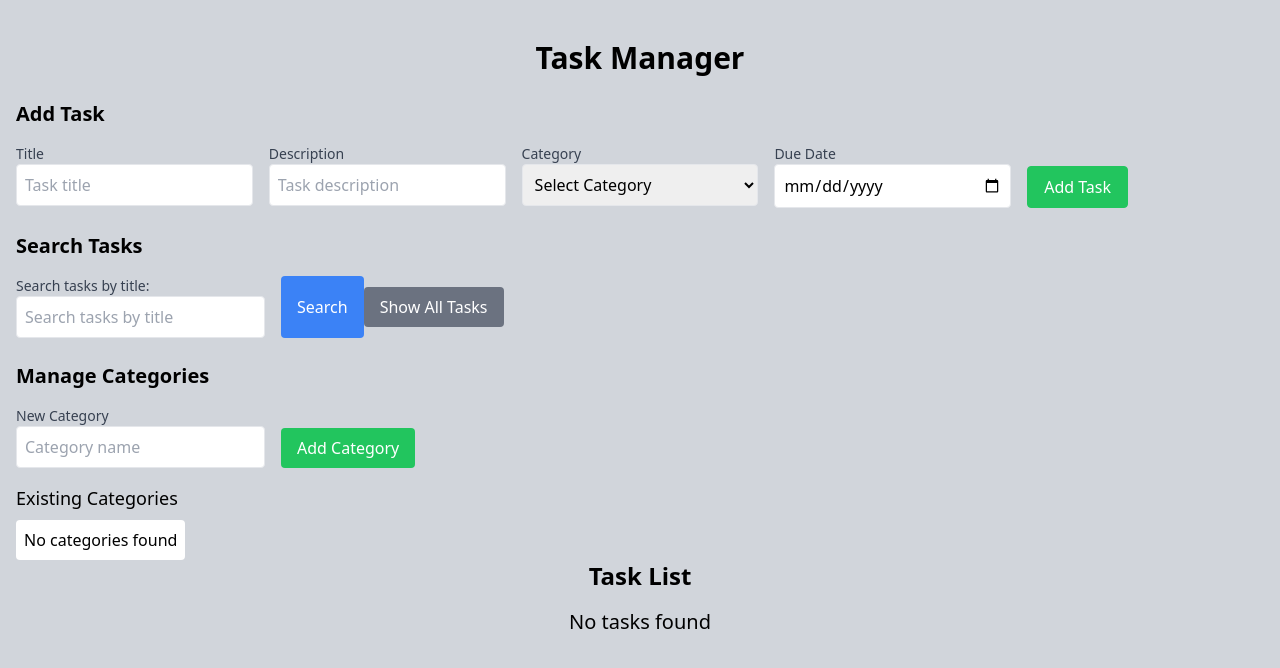
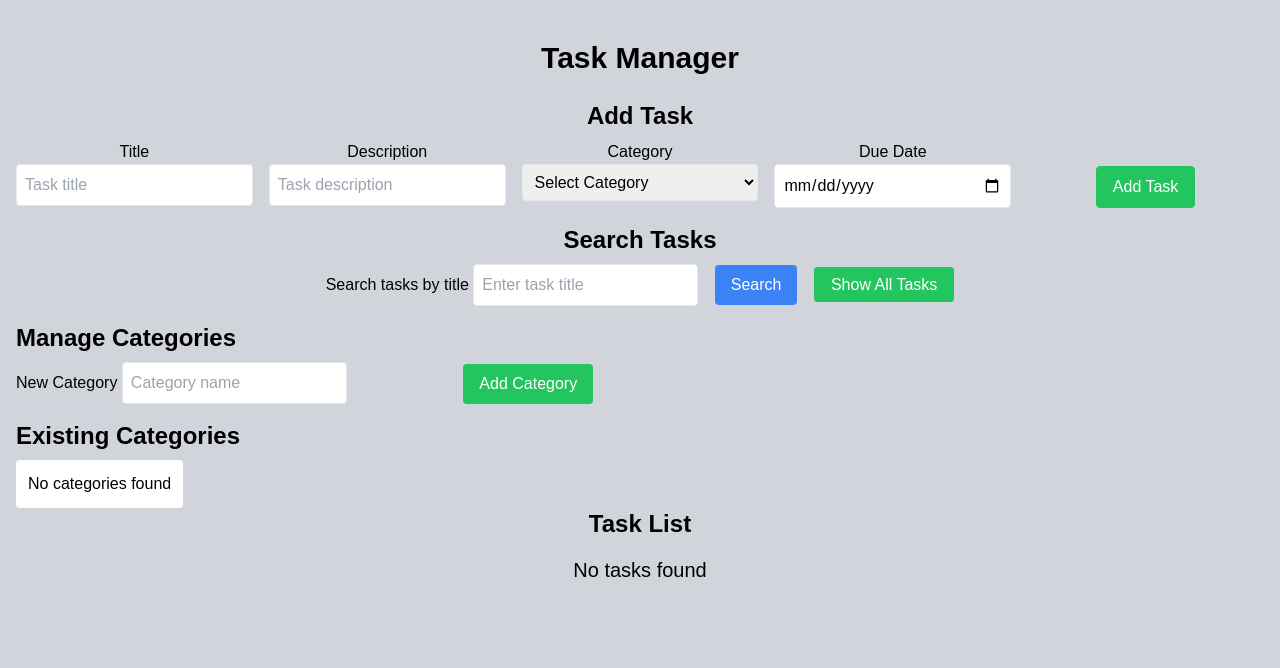
Before and after one commit to BamberDev/Learning-Python, a Flask app: page / in a window 1280 px wide. Shown: the top 668 px of the page. Run offline with Flask 3, Linux system fonts and the light colour scheme; some libraries are stand-ins or nearby versions.

Commit message:
added stylesheet and updated code

```diff
--- a/Learning_Python/python-project/templates/index.html
+++ b/Learning_Python/python-project/templates/index.html
@@ -4,24 +4,48 @@
     <meta charset="UTF-8" />
     <meta name="viewport" content="width=device-width, initial-scale=1.0" />
     <script src="https://cdn.tailwindcss.com"></script>
+    <link
+      rel="stylesheet"
+      type="text/css"
+      href="{{ url_for('static', filename='style.css') }}"
+    />
+    <script>
+      setTimeout(() => {
+        const flashMessages = document.getElementById("flash-messages");
+        if (flashMessages) {
+          flashMessages.style.display = "none";
+        }
+      }, 5000);
+    </script>
     <title>Task Manager</title>
   </head>
   <body class="bg-gray-300 text-black">
+    <!-- Flash Messages -->
+    {% with messages = get_flashed_messages(with_categories=True) %} {% if
+    messages %}
+    <div id="flash-messages" class="sticky top-0 z-50">
+      {% for category, message in messages %}
+      <div
+        class="py-2 px-4 shadow-lg mb-2 text-white flex items-center justify-center {% if category == 'success' %} bg-green-500 {% elif category == 'error' %} bg-red-500 {% elif category == 'info' %} bg-blue-500 {% else %} bg-gray-500 {% endif %}"
+      >
+        <span class="text-lg">{{ message }}</span>
+      </div>
+      {% endfor %}
+    </div>
+    {% endif %} {% endwith %}
+
+    <!-- Main Content -->
+    <main>
       <div class="container mx-auto my-10 px-4">
         <h1 class="text-3xl font-bold text-center mb-6">Task Manager</h1>
 
         <!-- Add Task Form -->
         <div>
-        <h2 class="text-xl font-semibold mb-4">Add Task</h2>
-        <form action="/add" method="POST" class="mb-6">
+          <h2 class="text-2xl font-semibold mb-2">Add Task</h2>
+          <form action="/add" method="POST" class="mb-4">
             <div class="grid grid-cols-1 gap-4 md:grid-cols-5">
               <div>
-              <label
-                for="title"
-                class="block text-sm font-medium text-gray-700"
-              >
-                Title
-              </label>
+                <label for="title" class="form-label"> Title </label>
                 <input
                   type="text"
                   id="title"
@@ -32,10 +56,7 @@
                 />
               </div>
               <div>
-              <label
-                for="description"
-                class="block text-sm font-medium text-gray-700"
-              >
+                <label for="description" class="form-label">
                   Description
                 </label>
                 <input
@@ -47,12 +68,7 @@
                 />
               </div>
               <div>
-              <label
-                for="category"
-                class="block text-sm font-medium text-gray-700"
-              >
-                Category
-              </label>
+                <label for="category" class="form-label"> Category </label>
                 <select
                   id="category"
                   name="category_id"
@@ -65,24 +81,18 @@
                 </select>
               </div>
               <div>
-              <label
-                for="due_date"
-                class="block text-sm font-medium text-gray-700"
-              >
-                Due Date
-              </label>
+                <label for="due_date" class="form-label"> Due Date </label>
                 <input
                   type="date"
                   id="due_date"
                   name="due_date"
                   class="border p-2 w-full rounded"
-                required
                 />
               </div>
               <div class="self-end">
                 <button
                   type="submit"
-                class="bg-green-500 border border-green-500 text-white px-4 py-2 rounded"
+                  class="bg-green-500 hover:bg-green-600 border border-green-500 text-white px-4 py-2 rounded"
                 >
                   Add Task
                 </button>
@@ -92,46 +102,48 @@
         </div>
 
         <!-- Search Form -->
-      <h2 class="text-xl font-semibold mb-4">Search Tasks</h2>
-      <div class="flex items-center mb-6">
-        <form action="/search" method="GET" class="flex space-x-4">
         <div>
-            <label for="query" class="block text-sm font-medium text-gray-700"
-              >Search tasks by title:</label
+          <h2 class="text-2xl font-semibold mb-2">Search Tasks</h2>
+          <div>
+            <form action="/search" method="GET" class="mb-4">
+              <div>
+                <label for="query" class="form-label"
+                  >Search tasks by title</label
                 >
                 <input
                   type="text"
                   id="query"
                   name="query"
-              placeholder="Search tasks by title"
-              class="border p-2 rounded"
+                  placeholder="Enter task title"
+                  class="border p-2 rounded mr-3"
                 />
-          </div>
                 <button
                   type="submit"
-            class="bg-blue-500 text-white px-4 py-2 rounded"
+                  class="bg-blue-500 hover:bg-blue-600 text-white px-4 py-2 rounded mr-3"
                 >
                   Search
                 </button>
-        </form>
-        <a href="/" class="bg-gray-500 text-white px-4 py-2 rounded">
+                <a
+                  href="/"
+                  class="border border-green-500 bg-green-500 hover:bg-green-600 text-white px-4 py-2 rounded"
+                >
                   Show All Tasks
                 </a>
+              </div>
+            </form>
+          </div>
         </div>
 
         <!-- Add and Manage Categories -->
         <div class="flex flex-col items-start">
-        <h2 class="text-xl font-semibold mb-4">Manage Categories</h2>
+          <h2 class="text-2xl font-semibold mb-2">Manage Categories</h2>
           <form
             action="/categories"
             method="POST"
             class="grid grid-cols-2 gap-4 mb-4"
           >
             <div>
-            <label
-              for="category-name"
-              class="block text-sm font-medium text-gray-700"
-            >
+              <label for="category-name" class="form-label">
                 New Category
               </label>
               <input
@@ -146,7 +158,7 @@
             <div class="self-end">
               <button
                 type="submit"
-              class="bg-green-500 text-white px-4 py-2 rounded"
+                class="bg-green-500 hover:bg-green-600 text-white px-4 py-2 rounded"
               >
                 Add Category
               </button>
@@ -155,17 +167,22 @@
 
           <!-- Category List -->
           <div>
-          <h3 class="text-lg font-medium mb-2">Existing Categories</h3>
+            <h2 class="text-2xl font-semibold mb-2">Existing Categories</h2>
             <ul class="flex space-x-4 max-w-[500px] overflow-x-auto">
               {% for category in categories %}
-            <li class="flex justify-between items-center bg-white p-2 rounded">
+              <li
+                class="flex justify-between items-center bg-white p-2 rounded"
+              >
                 <span>{{ category.name }}</span>
                 <form
                   action="/categories/delete/{{ category.id }}"
                   method="POST"
                   class="ml-2"
                 >
-                <button type="submit" class="bg-red-500 text-white p-2 rounded">
+                  <button
+                    type="submit"
+                    class="bg-red-500 text-white p-2 rounded"
+                  >
                     <svg
                       xmlns="http://www.w3.org/2000/svg"
                       class="h-5 w-5"
@@ -184,7 +201,7 @@
                 </form>
               </li>
               {% else %}
-            <li class="bg-white p-2 rounded">No categories found</li>
+              <li class="bg-white p-3 rounded">No categories found</li>
               {% endfor %}
             </ul>
           </div>
@@ -192,43 +209,43 @@
 
         <!-- Task List -->
         <div class="space-y-4">
-        <h1 class="text-2xl font-semibold text-center mb-4">Task List</h1>
+          <h2 class="text-2xl font-semibold text-center mb-4">Task List</h2>
           {% for task in tasks %}
           <div class="bg-neutral-100 p-4 rounded shadow-lg relative">
-          <form action="/update/{{ task.id }}" method="POST" class="space-y-4">
-            <h2 class="text-lg font-semibold text-center">
+            <form
+              action="/update/{{ task.id }}"
+              method="POST"
+              class="space-y-2"
+            >
+              <h3 class="text-lg font-semibold text-center">
                 Task {{ task.id }}
-            </h2>
+              </h3>
 
               <!-- Task Title -->
               <div>
-              <label
-                for="title-{{ task.id }}"
-                class="block text-sm font-medium text-gray-700"
-              >
+                <label for="title-{{ task.id }}" class="form-label">
                   Title
                 </label>
                 <input
                   type="text"
                   id="title-{{ task.id }}"
                   name="title-{{ task.id }}"
+                  placeholder="Task title"
                   value="{{ task.title }}"
-                class="border w-full rounded text-lg font-bold p-1"
+                  class="border w-full rounded text-lg font-bold p-2"
                   required
                 />
               </div>
 
               <!-- Task Description -->
               <div>
-              <label
-                for="description-{{ task.id }}"
-                class="block text-sm font-medium text-gray-700"
-              >
+                <label for="description-{{ task.id }}" class="form-label">
                   Description
                 </label>
                 <textarea
                   id="description-{{ task.id }}"
                   name="description-{{ task.id }}"
+                  placeholder="Task description"
                   class="border p-2 w-full rounded"
                   rows="2"
                   required
@@ -239,10 +256,7 @@
 
               <!-- Task Due Date -->
               <div>
-              <label
-                for="due_date-{{ task.id }}"
-                class="block text-sm font-medium text-gray-700"
-              >
+                <label for="due_date-{{ task.id }}" class="form-label">
                   Due Date
                 </label>
                 <input
@@ -251,26 +265,22 @@
                   name="due_date-{{ task.id }}"
                   value="{{ task.due_date.strftime('%Y-%m-%d') if task.due_date else '' }}"
                   class="border p-2 rounded"
-                required
                 />
               </div>
 
               <!-- Task Category -->
               <div>
-              <label
-                for="category-{{ task.id }}"
-                class="block text-sm font-medium text-gray-700"
-              >
+                <label for="category-{{ task.id }}" class="form-label">
                   Category
                 </label>
                 <select
                   id="category-{{ task.id }}"
                   name="category_id"
-                class="border p-2 w-full rounded mb-6"
+                  class="border p-2 rounded mb-4"
                 >
                   <option value="">None</option>
                   {% for category in categories %}
-                <!-- <option
+                  <option
                   value="{{ category.id }}"
                   {%
                     if
@@ -284,7 +294,7 @@
                     %}
                     >
                     {{ category.name }}
-                </option> -->
+                  </option>
                   {% endfor %}
                 </select>
                 <p>
@@ -296,7 +306,7 @@
               <div class="absolute right-[72px] bottom-[16px]">
                 <button
                   type="submit"
-                class="bg-blue-500 text-white px-4 py-2 rounded"
+                  class="bg-blue-500 hover:bg-blue-600 text-white px-4 py-2 rounded"
                 >
                   Update
                 </button>
@@ -307,7 +317,7 @@
             <form action="/delete/{{ task.id }}" method="POST" class="mt-2">
               <button
                 type="submit"
-              class="bg-red-500 text-white p-2 rounded absolute right-[16px] bottom-[16px]"
+                class="bg-red-500 hover:bg-red-600 text-white p-2 rounded absolute right-[16px] bottom-[16px]"
               >
                 <svg
                   xmlns="http://www.w3.org/2000/svg"
@@ -331,5 +341,6 @@
           {% endfor %}
         </div>
       </div>
+    </main>
   </body>
 </html>
```
Lines whose indentation alone changed are shown as unchanged.
